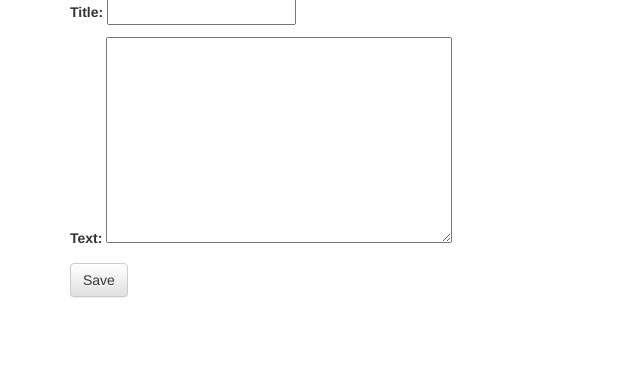
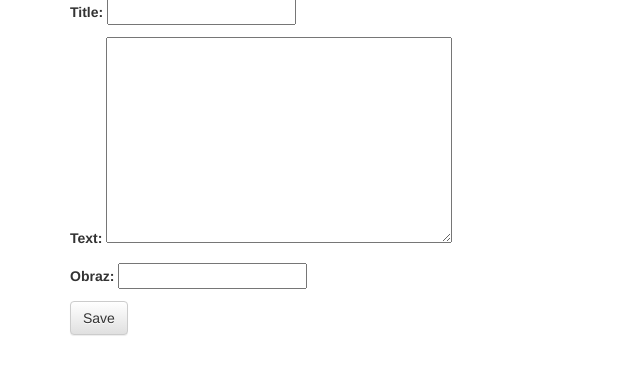
Before and after one commit to Patrycjap/my-first-blog, a Django app: page /post/new/ in a window 1280 px wide. Shown: the part 190-565 px from the top of the page, without its empty margins (0-640 px from the left). Run offline with Django 3.2, Linux system fonts and the light colour scheme; some libraries are stand-ins or nearby versions.

Commit message:
Dodano obrazek na stronie lokalnej.

```diff
--- a/blog/forms.py
+++ b/blog/forms.py
@@ -6,4 +6,4 @@ class PostForm(forms.ModelForm):
 
     class Meta:
         model = Post
-        fields = ('title', 'text',)
+        fields = ('title', 'text', 'obraz')
--- a/blog/models.py
+++ b/blog/models.py
@@ -6,6 +6,7 @@ class Post(models.Model):
     author = models.ForeignKey('auth.User')
     title = models.CharField(max_length=200)
     text = models.TextField()
+    obraz = models.CharField(max_length=500, null=True)
     created_date = models.DateTimeField(
             default=timezone.now)
     published_date = models.DateTimeField(
--- a/blog/templates/blog/post_detail.html
+++ b/blog/templates/blog/post_detail.html
@@ -13,5 +13,8 @@
     {% endif %}
         <h1>{{ post.title }}</h1>
         <p>{{ post.text|linebreaks }}</p>
+        {% if post.obraz %}
+        <img src="{{post.obraz}}">
+        {% endif %}
     </div>
 {% endblock %}
```
Also changed, not shown: blog/migrations/0002_post_obraz.py (added).
